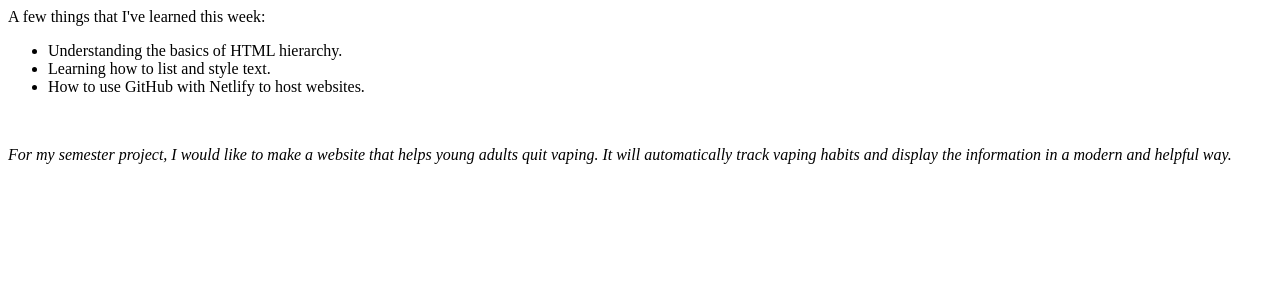
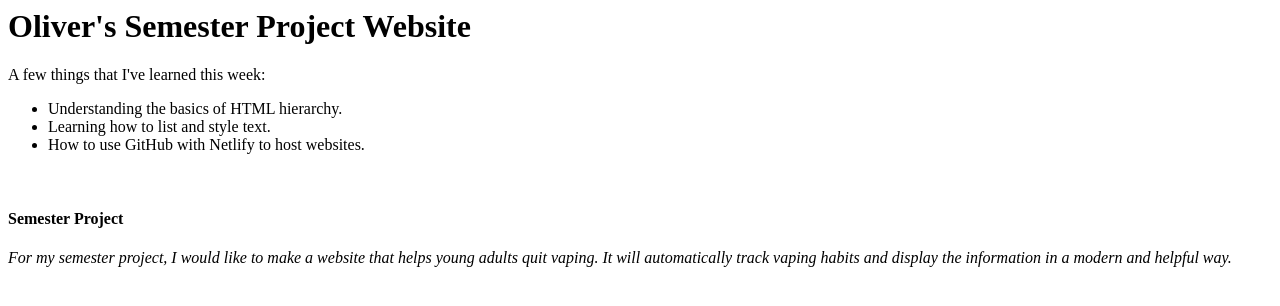
Before and after one commit to oliver-hood/Semester-Project, a plain HTML site: page index.html in a window 1280 px wide. Drawn offline with Linux system fonts and the light colour scheme.

Commit message:
Update index.html

```diff
--- a/index.html
+++ b/index.html
@@ -1,5 +1,6 @@
 <head>
-    <title><strong>Oliver's Semester Project Website</strong></title>
+    <title>Oliver's Semester Project Website</strong></title>
+    <h1><strong>Oliver's Semester Project Website</strong> </h1>
 </head>
 <body>
     <p> A few things that I've learned this week:</p>
@@ -9,5 +10,6 @@
         <li>How to use GitHub with Netlify to host websites.</li>
     </ul>
     <br>
+    <H4>Semester Project</H4>
     <p><em>For my semester project, I would like to make a website that helps young adults quit vaping. It will automatically track vaping habits and display the information in a modern and helpful way.</em></p>
 </body>
```
